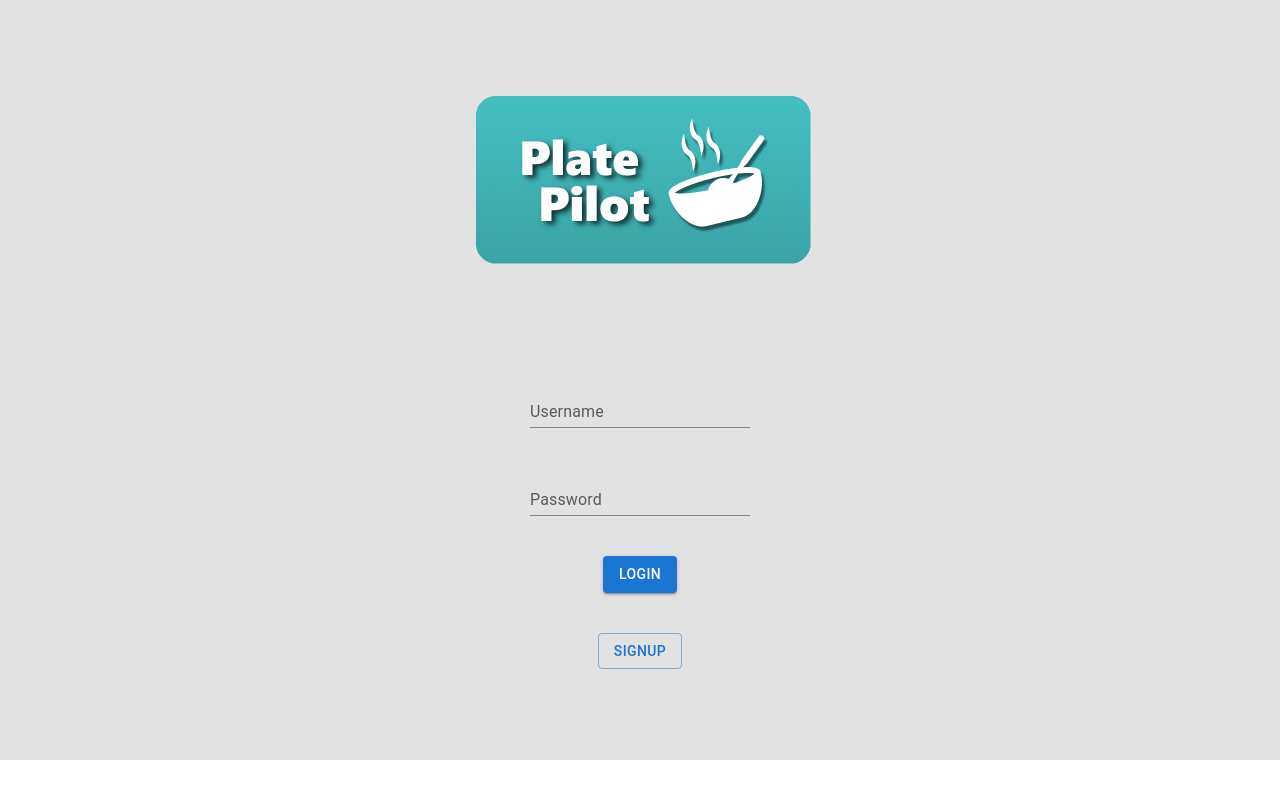
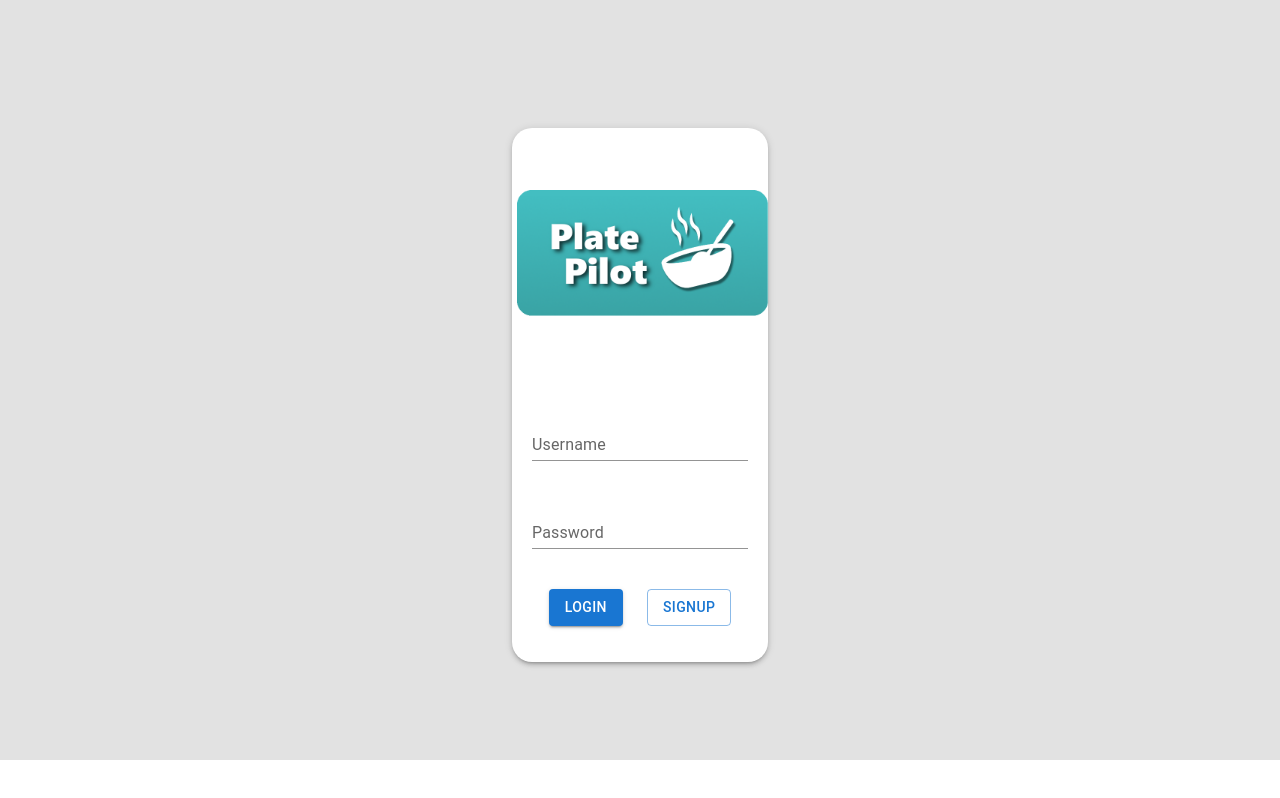
Before and after one commit to JakobPaulsson/EasyEats, a React (Create React App) app in the folder app/: page / in a window 1280 px wide. Built offline with nearby package versions, Linux system fonts and the light colour scheme; no server answers.

Commit message:
Flex loading

```diff
--- a/app/src/screens/Login/Login.tsx
+++ b/app/src/screens/Login/Login.tsx
@@ -1,7 +1,14 @@
 import "./Login.css";
 import { useState } from "react";
 import React from "react";
-import { Button, TextField } from "@mui/material";
+import {
+  Button,
+  TextField,
+  Box,
+  Paper,
+  Backdrop,
+  CircularProgress,
+} from "@mui/material";
 import { useNavigate } from "react-router-dom";
 import { sha256 } from "js-sha256";
 
@@ -9,11 +16,16 @@ function Login() {
   const navigate = useNavigate();
   const [username, setUsername] = useState("");
   const [password, setPassword] = useState("");
+  const [open, setOpen] = React.useState(false);
 
   const handleLoginButton = () => {
+    setOpen(true);
     const encryptedPassword = sha256(password);
     const successfulLogin = true;
+    setTimeout(() => {
+      setOpen(false);
       if (successfulLogin) navigate("/dashboard");
+    }, 2000);
   };
 
   const handleSignupButton = () => {
@@ -21,8 +33,24 @@ function Login() {
   };
 
   return (
-    <div className="container">
-      <img src={"/logo.png"} alt="logo" style={{ width: "400px" }} />
+    <Paper
+      elevation={3}
+      sx={{
+        width: "20%",
+        borderRadius: "20px",
+        marginTop: "10%",
+      }}
+    >
+      <Box
+        sx={{
+          display: "flex",
+          flexDirection: "column",
+          alignItems: "center",
+          padding: "20px",
+          rowGap: "40px",
+        }}
+      >
+        <img src={"/logo.png"} alt="logo" style={{ width: "300px" }} />
         <TextField
           className="inputBox"
           id="filled-basic"
@@ -47,13 +75,28 @@ function Login() {
           data-cy={"password-field"}
         ></TextField>
 
+        <Box
+          sx={{
+            display: "flex",
+            gap: 3,
+            mb: 2,
+          }}
+        >
           <Button onClick={handleLoginButton} variant="contained">
             LOGIN
+            <Backdrop
+              sx={{ color: "#fff", zIndex: (theme) => theme.zIndex.drawer + 1 }}
+              open={open}
+            >
+              <CircularProgress color="inherit" />
+            </Backdrop>
           </Button>
           <Button onClick={handleSignupButton} variant="outlined">
             SIGNUP
           </Button>
-    </div>
+        </Box>
+      </Box>
+    </Paper>
   );
 }
 
```
Lines whose indentation alone changed are shown as unchanged.
